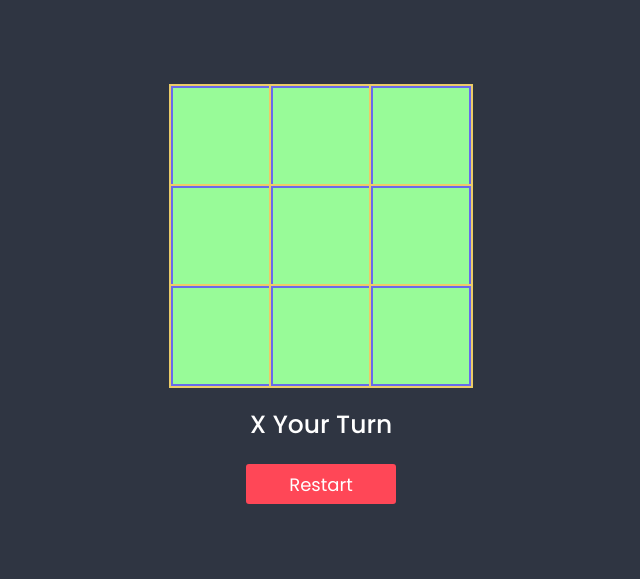
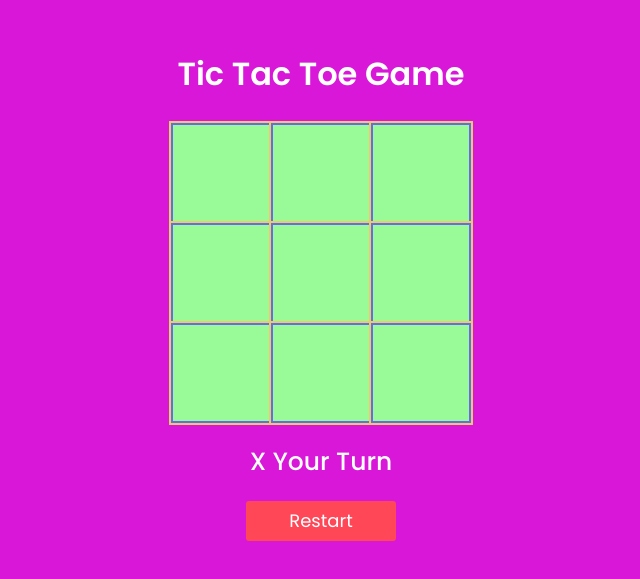
Before and after one commit to Shaburdhin/tictactoe, a plain HTML site: page index.html in a window 1280 px wide. Shown: the part 105-684 px from the top of the page, without its empty margins (319-959 px from the left). Drawn offline with Linux system fonts and the light colour scheme.

Commit message:
adding colors

```diff
--- a/index.html
+++ b/index.html
@@ -7,6 +7,8 @@
     <link rel="stylesheet" href="style.css">
 </head>
 <body>
+    <h1>Tic Tac Toe Game </h1>
+    <br>
     <div class="container">
 
         <div data-index="0" class="box" ></div>
--- a/style.css
+++ b/style.css
@@ -10,7 +10,7 @@
 body{
   width: 100vw;
   height: 100vh;
-  background-color: #2f3542;
+  background-color: #d817d8;
   color:white;
   display: flex;
   justify-content: center;
@@ -22,6 +22,7 @@ body{
   display: grid;
   grid-template-columns: repeat(3,auto);
 }
+
 
 .box{
   width: 100px;
```
Also changed, not shown: script.js (line endings or trailing spaces).
